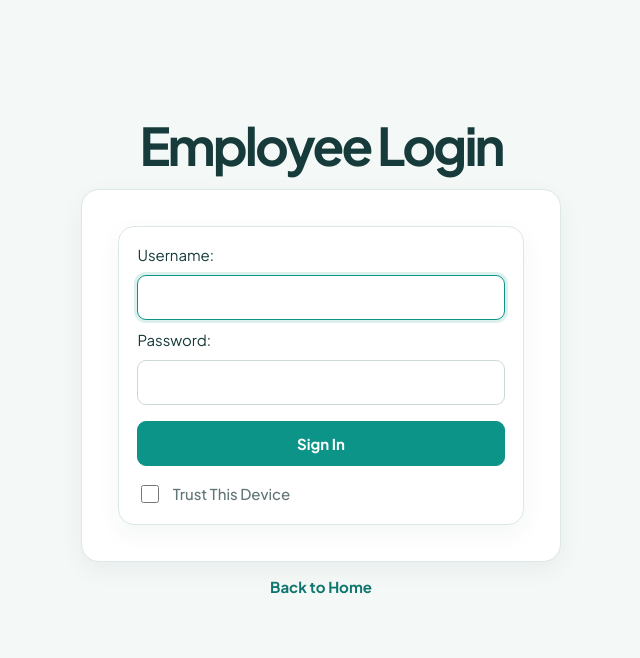
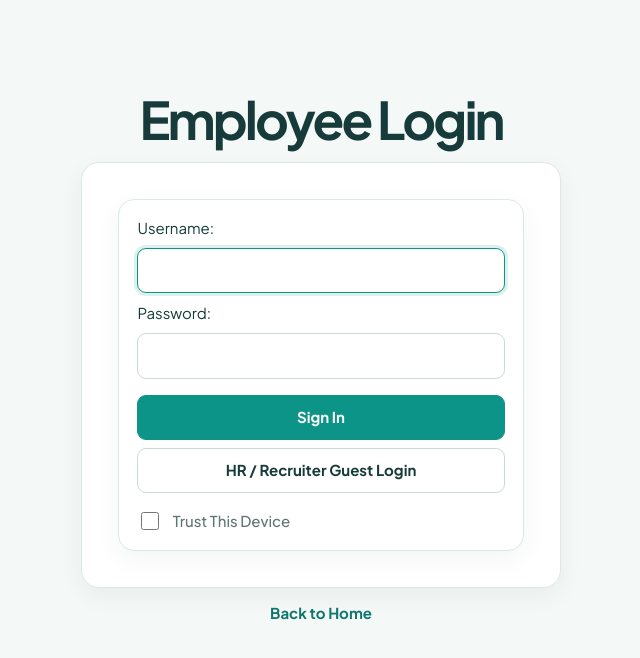
Before and after one commit to M7md-atef/technotes, a React (Vite) app: page /login in a window 1280 px wide. Shown: the top 658 px of the page, without its empty margins (319-959 px from the left). Built offline with nearby package versions, Linux system fonts and the light colour scheme.

Commit message:
Add guest login functionality for HR/recruiters; update Login component and styles, and implement tests

```diff
--- a/src/features/auth/Login.jsx
+++ b/src/features/auth/Login.jsx
@@ -33,10 +33,9 @@ const Login = () => {
     }, [username, password])
 
 
-    const handleSubmit = async (e) => {
-        e.preventDefault()
+    const handleLogin = async (credentials) => {
         try {
-            const { accessToken } = await login({ username, password }).unwrap()
+            const { accessToken } = await login(credentials).unwrap()
             dispatch(setCredentials({ accessToken }))
             setUsername('')
             setPassword('')
@@ -53,6 +52,15 @@ const Login = () => {
             }
             errRef.current.focus();
         }
+    }
+
+    const handleSubmit = (e) => {
+        e.preventDefault()
+        handleLogin({ username, password })
+    }
+
+    const handleGuestLogin = () => {
+        handleLogin({ username: 'recruiter', password: '12345' })
     }
 
     const handleUserInput = (e) => setUsername(e.target.value)
@@ -99,6 +107,14 @@ const Login = () => {
                         required
                     />
                     <button className="form__submit-button" disabled={isLoading}>Sign In</button>
+                    <button
+                        className="form__submit-button form__submit-button--secondary"
+                        type="button"
+                        onClick={handleGuestLogin}
+                        disabled={isLoading}
+                    >
+                        HR / Recruiter Guest Login
+                    </button>
 
                     <label htmlFor="persist" className="form__persist">
                         <input
--- a/src/index.css
+++ b/src/index.css
@@ -667,6 +667,19 @@ a:hover {
   color: #fff;
 }
 
+.form__submit-button--secondary {
+  margin-top: 0;
+  border-color: var(--color-input-border);
+  background: var(--color-surface);
+  color: var(--color-foreground);
+}
+
+.form__submit-button--secondary:hover {
+  border-color: var(--color-primary);
+  background: var(--color-primary-soft);
+  color: var(--color-foreground);
+}
+
 .form__submit-button:disabled {
   opacity: 0.55;
 }
```
Also changed, not shown: 2 other files (tests, documents, lock files or other folders).
